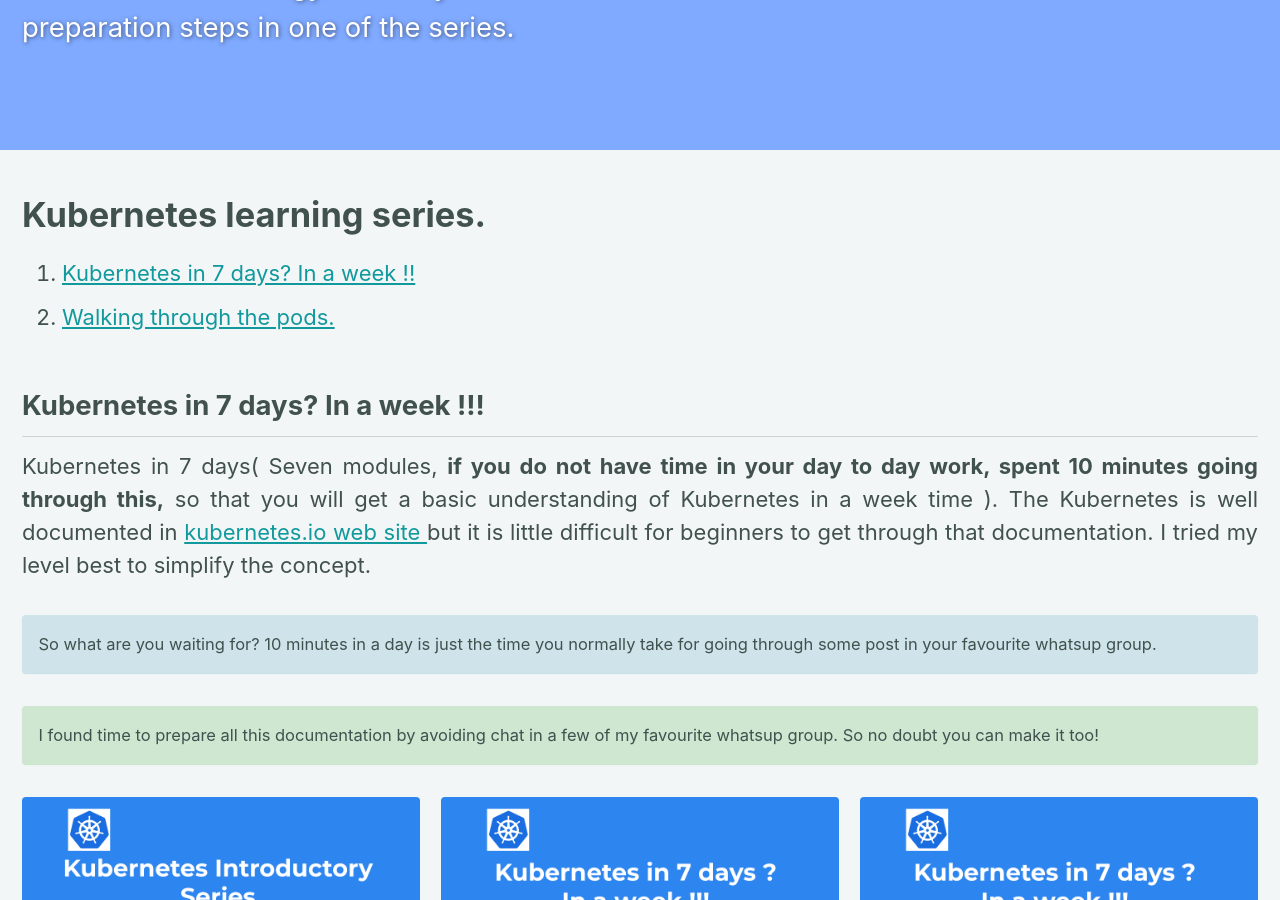
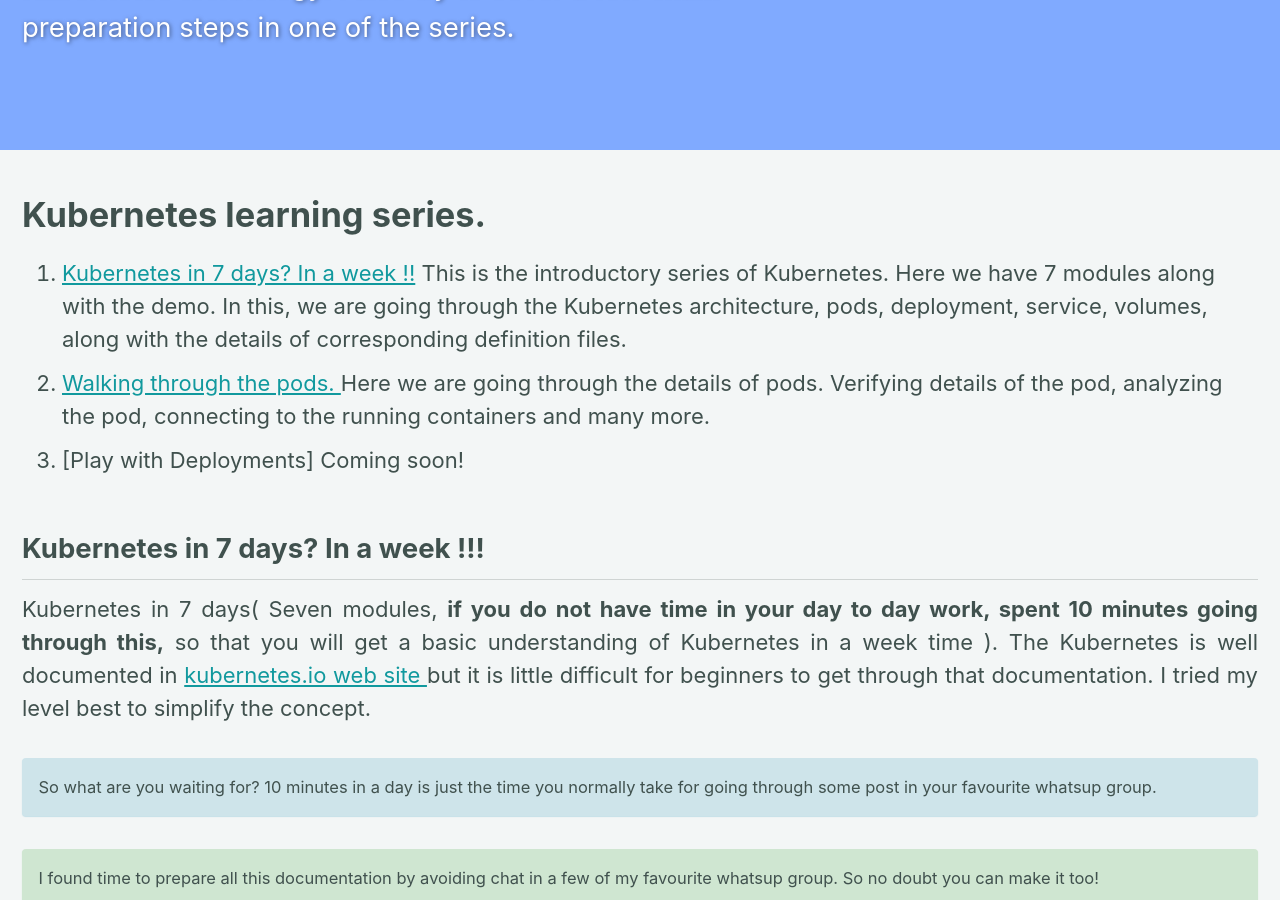
Before and after one commit to mangodairy/devsite, a Jekyll site: the page built from _pages/kubernetes-archive.md, in a window 1280 px wide and 900 px high, scrolled down 363 px. Built offline with Jekyll 4.4.1, drawn with Linux system fonts in a browser that asks for light colours; cached includes are drawn as plain includes.

Commit message:
Added index.md

```diff
--- a/_pages/kubernetes-archive.md
+++ b/_pages/kubernetes-archive.md
@@ -96,8 +96,9 @@
 
 # Kubernetes learning series.
 
-1. [ Kubernetes in 7 days? In a week !!](https://mangodairy.github.io/devsite/Kubernetes/#kubernetes-in-7-days-in-a-week-)
-2. [Walking through the pods. ](https://mangodairy.github.io/devsite/Kubernetes/#walking-through-the-pods--%EF%B8%8F)
+1. [ Kubernetes in 7 days? In a week !!](https://mangodairy.github.io/devsite/Kubernetes/#kubernetes-in-7-days-in-a-week-) This is the introductory series of Kubernetes. Here we have 7 modules along with the demo. In this, we are going through the Kubernetes architecture, pods, deployment, service, volumes, along with the details of corresponding definition files.
+2. [Walking through the pods. ](https://mangodairy.github.io/devsite/Kubernetes/#walking-through-the-pods--%EF%B8%8F) Here we are going through the details of pods. Verifying details of the pod, analyzing the pod, connecting to the running containers and many more.
+3. [Play with Deployments]  Coming soon!
 
 ## Kubernetes in 7 days? In a week !!!
 
```
